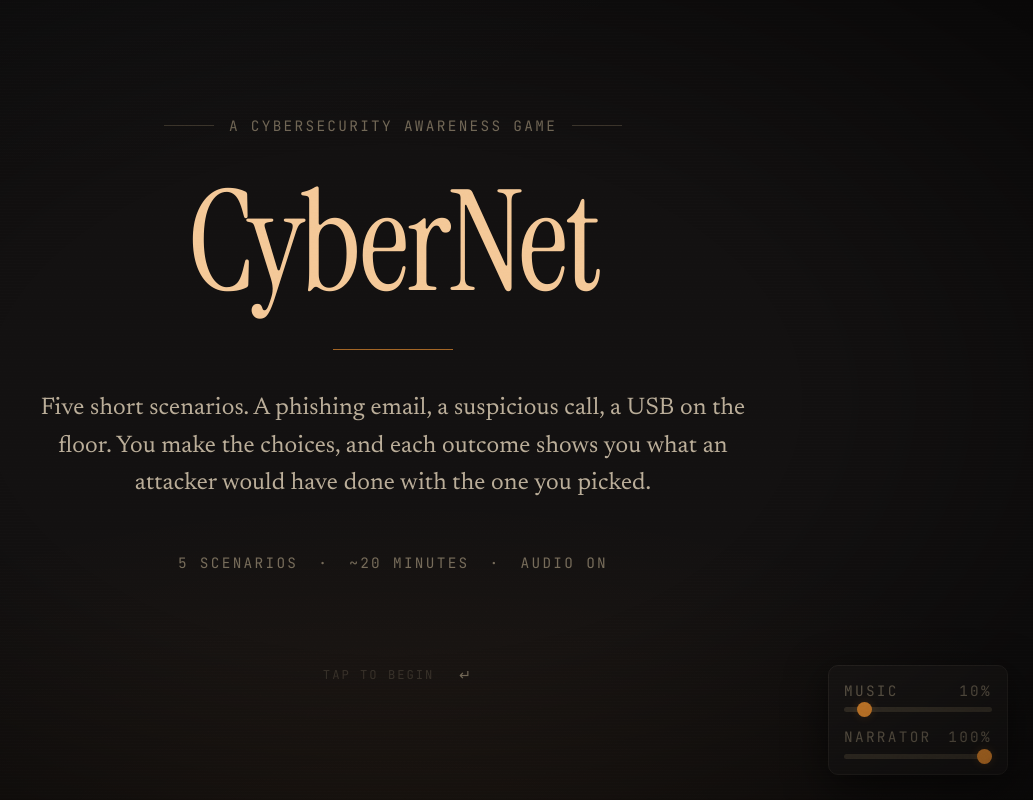
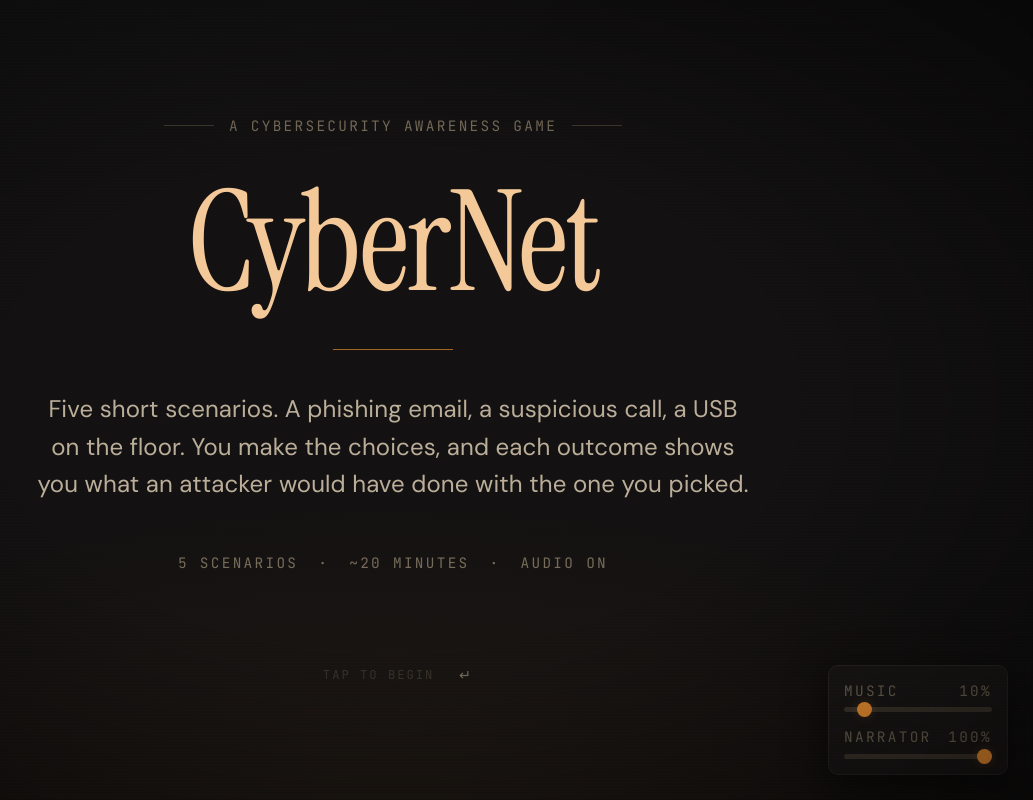
Before and after one commit to MoeJaafar/cybernet-awareness, a Next.js app: page / in a window 1280 px wide. Shown: the whole page, without its empty margins (247-1280 px from the left). Built offline with nearby package versions, Linux system fonts and the light colour scheme.

Commit message:
replace newsreader globally with dm sans

```diff
--- a/src/app/globals.css
+++ b/src/app/globals.css
@@ -48,7 +48,7 @@
 
     /* Fonts , plumbed by next/font in layout.tsx. */
     --font-display: var(--font-instrument-serif), Georgia, serif;
-    --font-body:    var(--font-newsreader), Georgia, serif;
+    --font-body:    var(--font-dm-sans), system-ui, sans-serif;
     --font-mono:    var(--font-jetbrains-mono), ui-monospace, monospace;
     /* Gmail mock font , Roboto is the free equivalent of Google Sans. */
     --font-gmail:   var(--font-roboto), "Segoe UI", Arial, sans-serif;
```
